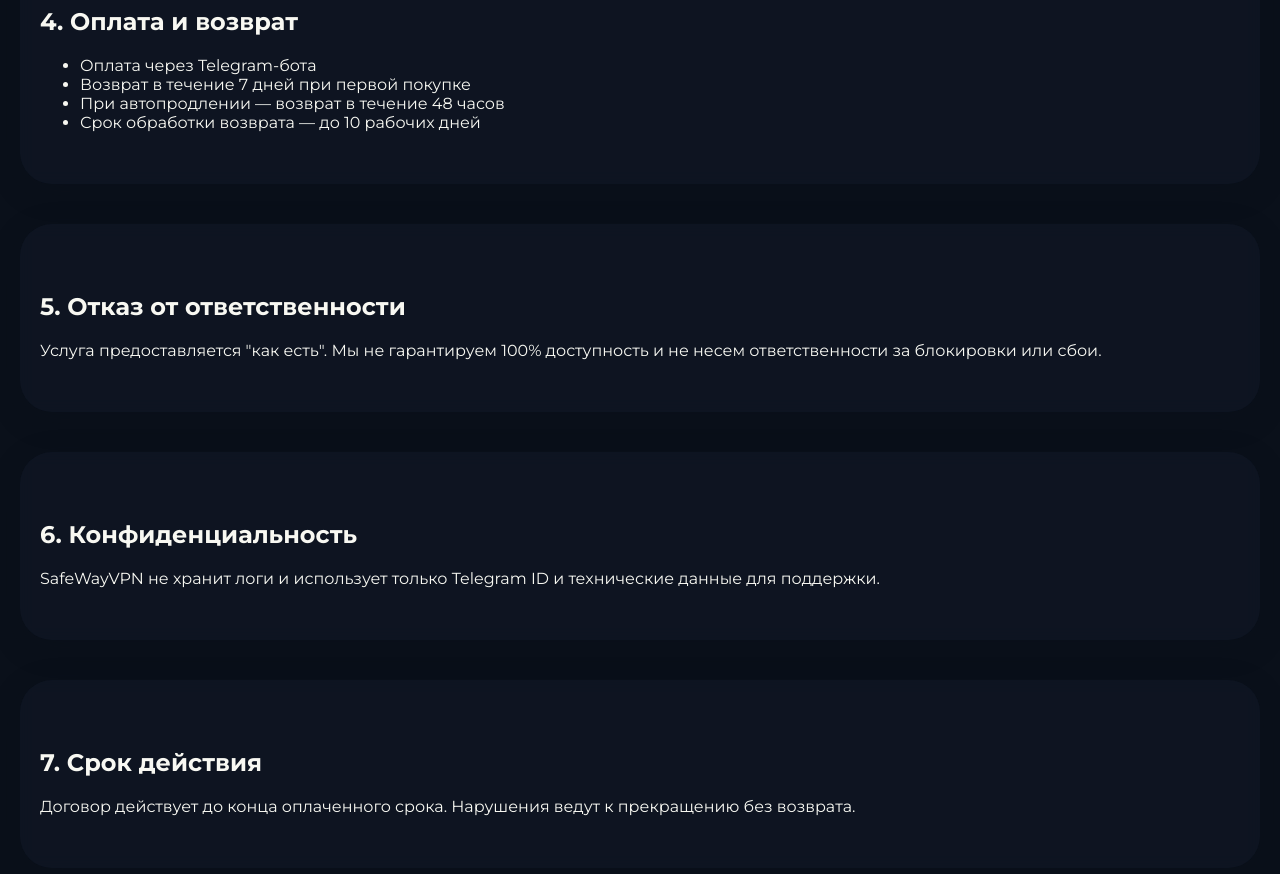
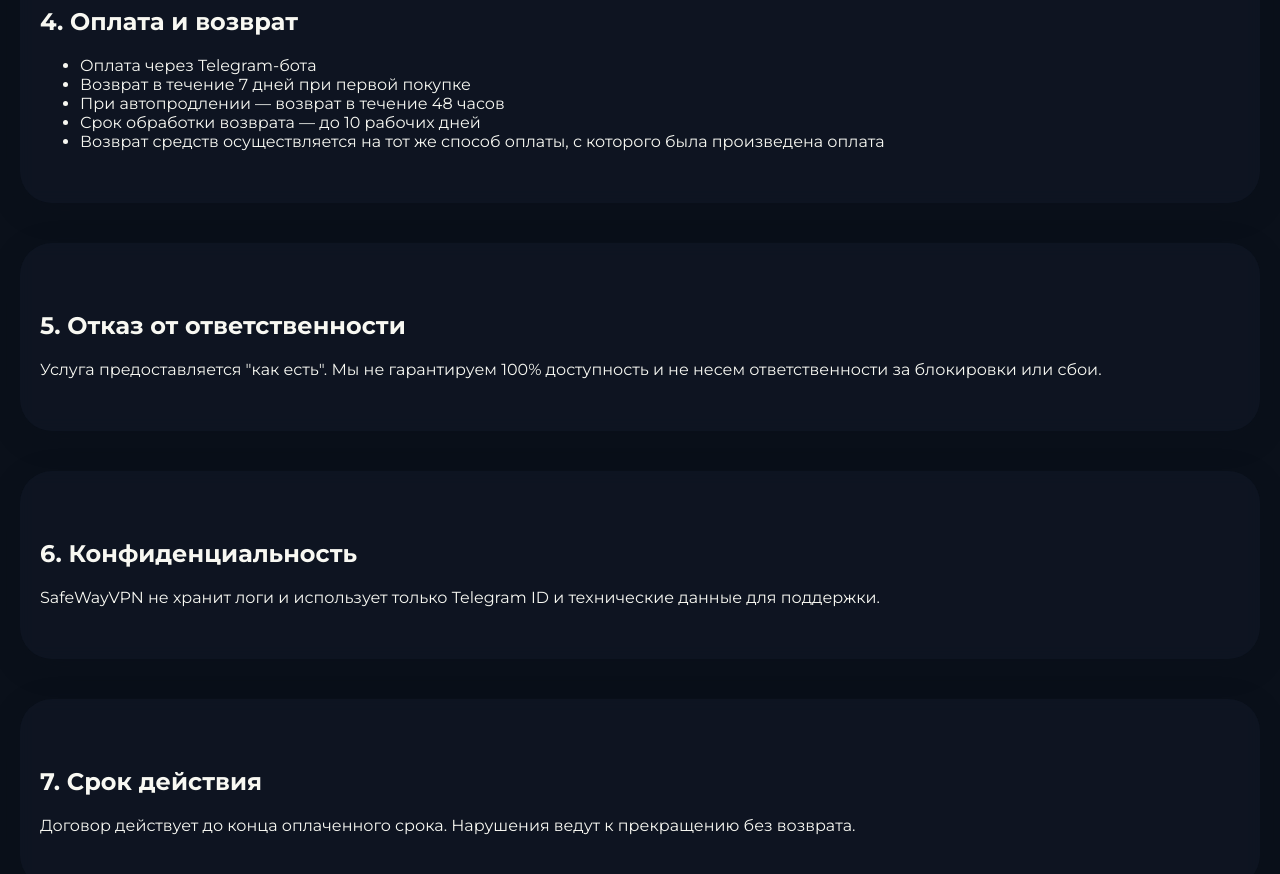
Before and after one commit to TrackLine/mylittlesite, a plain HTML site: page offerta/index.html in a window 1280 px wide. Shown: the part 1340-2214 px from the top of the page. Drawn offline with Linux system fonts and the light colour scheme.

Commit message:
fix offerta

```diff
--- a/offerta/index.html
+++ b/offerta/index.html
@@ -46,6 +46,7 @@
       <li>Возврат в течение 7 дней при первой покупке</li>
       <li>При автопродлении — возврат в течение 48 часов</li>
       <li>Срок обработки возврата — до 10 рабочих дней</li>
+      <li>Возврат средств осуществляется на тот же способ оплаты, с которого была произведена оплата</li>
     </ul>
   </section>
 
```
